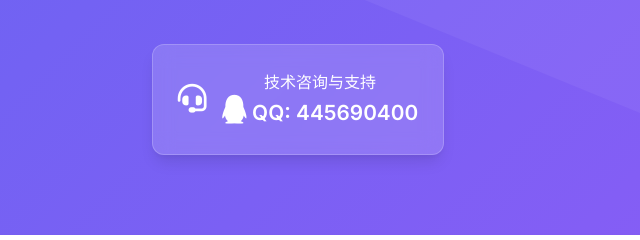
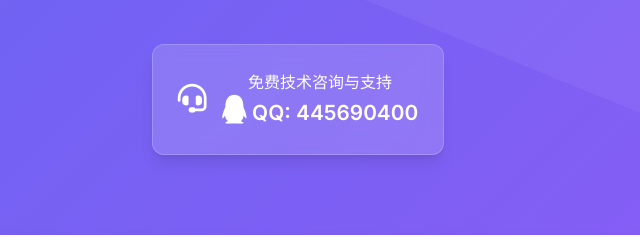
Before and after one commit to goodyuanbo/boboyuan, a plain HTML site: page index.html in a window 1280 px wide. Shown: the part 290-530 px from the top of the page, 342-982 px from the left. Drawn offline with Linux system fonts and the light colour scheme.

Commit message:
index.html

```diff
--- a/index.html
+++ b/index.html
@@ -500,7 +500,7 @@
             <div class="contact-info">
                 <i class="fas fa-headset"></i>
                 <div>
-                    <div>技术咨询与支持</div>
+                    <div>免费技术咨询与支持</div>
                     <span><i class="fab fa-qq"></i> QQ: 445690400</span>
                 </div>
             </div>
```
